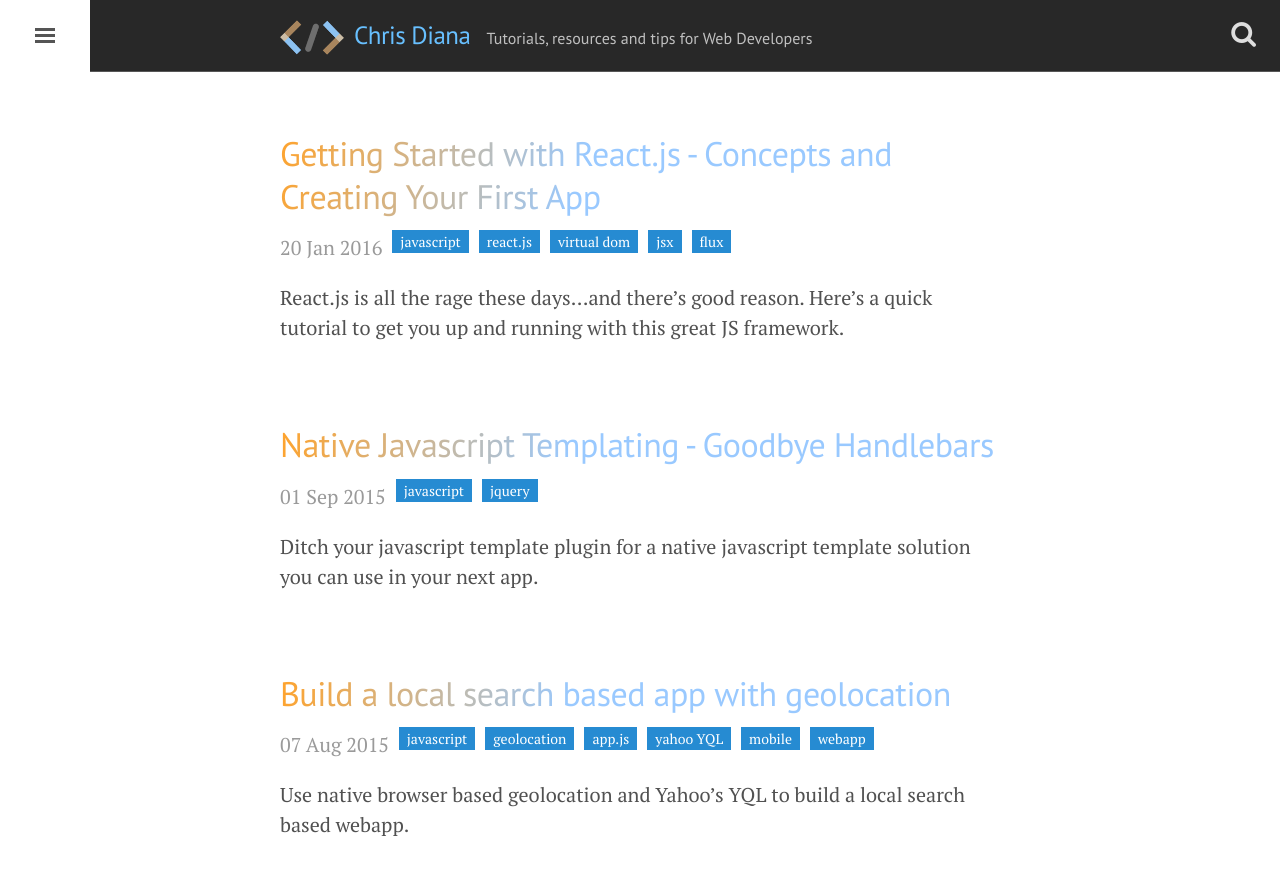
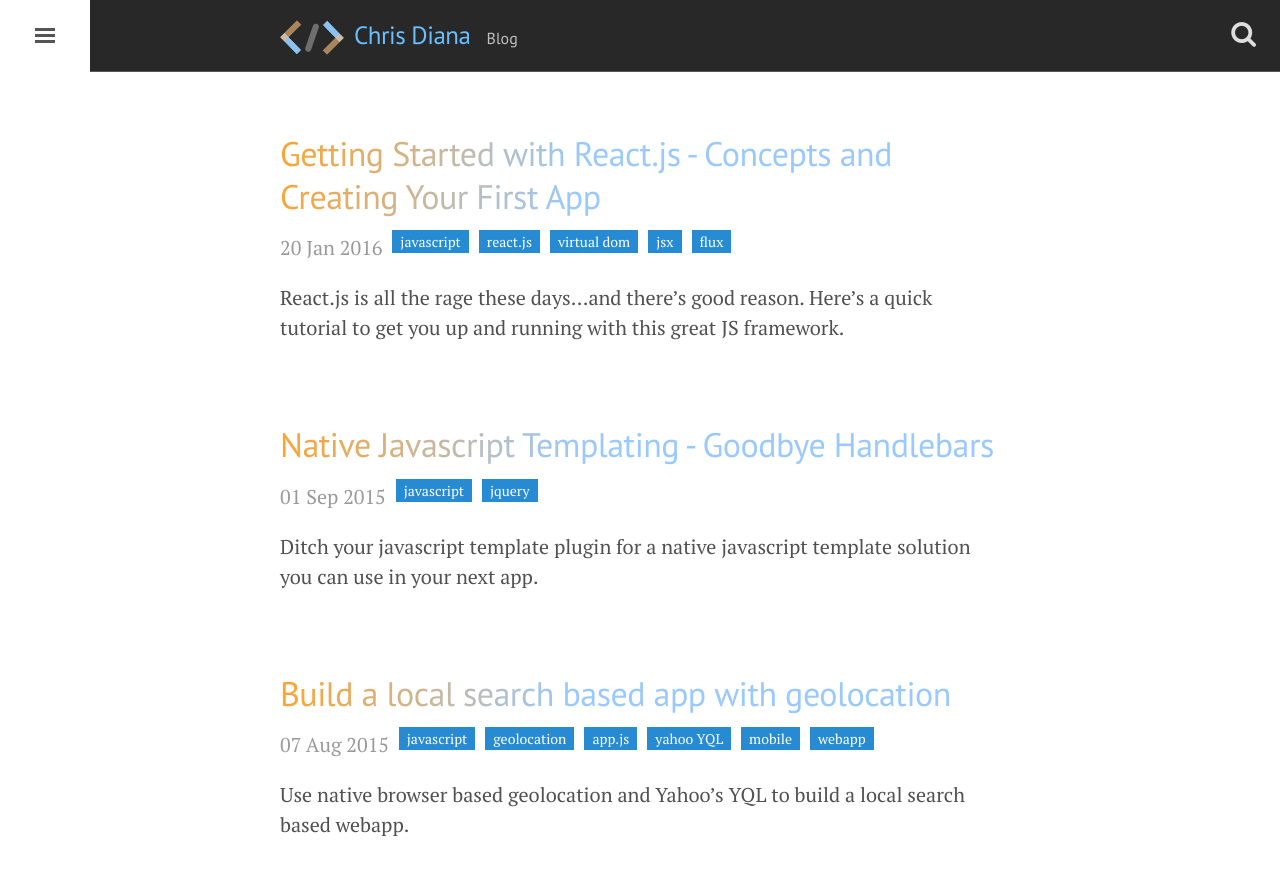
Before and after one commit to chrisdiana/blog, a Jekyll site: the page built from index.html, in a window 1280 px wide and 900 px high. Shown: the top 875 px of the window. Built offline with Jekyll 4.4.1, drawn with Linux system fonts in a browser that asks for light colours; nearby versions of some CDN libraries; Markdown is read by kramdown in place of the engine named in the settings; the list of posts is cut into pages by our own code.

Commit message:
update config

```diff
--- a/_config.yml
+++ b/_config.yml
@@ -1,5 +1,5 @@
 # Dependencies
-markdown:            redcarpet
+#markdown:            redcarpet
 highlighter:         pygments
 
 # Permalinks
@@ -9,7 +9,7 @@ permalink:           pretty
 
 # Setup
 title:               Chris Diana
-tagline:             'Tutorials, resources and tips for Web Developers'
+tagline:             'Blog'
 url:                 blog.chrisdianamedia.com
 baseurl:
 paginate:            10
```
